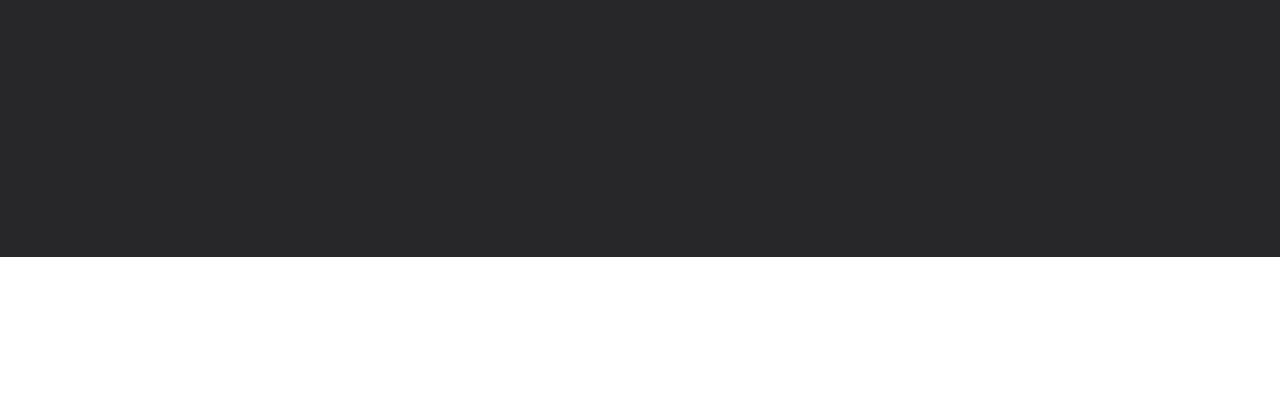
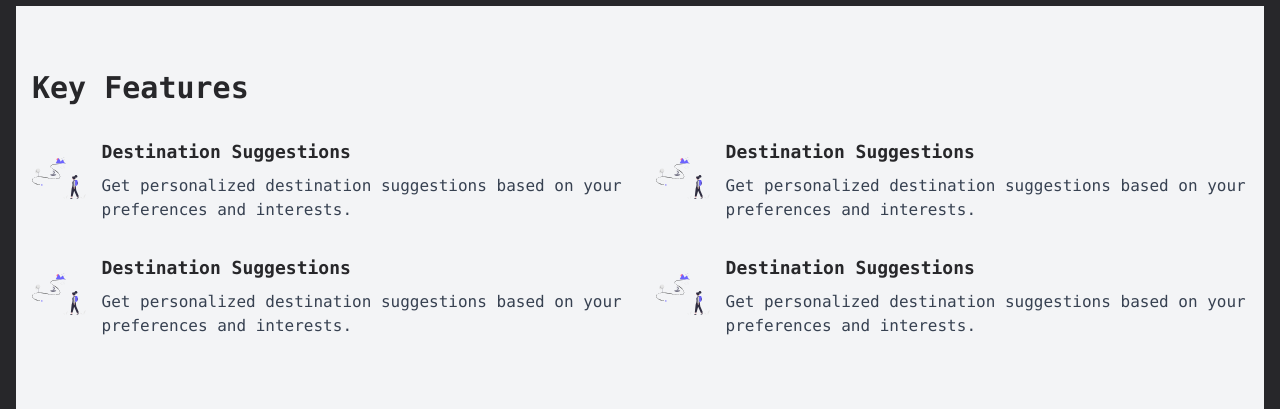
Before and after one commit to MSeutin/travel-tracker, a React (Create React App) app: page / in a window 1280 px wide. Shown: the part 543-952 px from the top of the page. Before the commit the page ends 800 px from the top, so only its background shows below. Built offline with nearby package versions, Linux system fonts and the light colour scheme; no server answers.

Commit message:
added some features in the homepage

```diff
--- /dev/null
+++ b/src/components/Home/AdditionalFeatures.js
@@ -0,0 +1,5 @@
+export default function AdditionalFeatures() {
+  return (
+    <div>AdditionalFeatures</div>
+  )
+}
--- /dev/null
+++ b/src/components/Home/Features.js
@@ -0,0 +1,101 @@
+import adventureImage from "../../images/adventure1.svg";
+
+export default function Features() {
+  return (
+    <section className="py-16 bg-gray-100 text-zinc-800">
+      <div className="mx-auto px-4">
+        <h2 className="text-3xl font-semibold mb-8">Key Features</h2>
+        <div className="flex flex-wrap -mx-4">
+          {/* FEATURE 1  */}
+          <div className="w-full md:w-1/2 px-4 mb-8">
+            <div className="flex items-start">
+              <div className="mr-4">
+                {/* Add your icon here */}
+                <img
+                  src={adventureImage}
+                  alt="Adventure Icon"
+                  className="w-20 h-20"
+                />
+              </div>
+              <div>
+                <h3 className="text-lg font-semibold mb-2">
+                  Destination Suggestions
+                </h3>
+                <p className="text-gray-700">
+                  Get personalized destination suggestions based on your
+                  preferences and interests.
+                </p>
+              </div>
+            </div>
+          </div>
+          {/* FEATURE 2  */}
+          <div className="w-full md:w-1/2 px-4 mb-8">
+            <div className="flex items-start">
+              <div className="mr-4">
+                {/* Add your icon here */}
+                <img
+                  src={adventureImage}
+                  alt="Adventure Icon"
+                  className="w-20 h-20"
+                />
+              </div>
+              <div>
+                <h3 className="text-lg font-semibold mb-2">
+                  Destination Suggestions
+                </h3>
+                <p className="text-gray-700">
+                  Get personalized destination suggestions based on your
+                  preferences and interests.
+                </p>
+              </div>
+            </div>
+          </div>
+          {/* FEATURE 3 */}
+          <div className="w-full md:w-1/2 px-4 mb-8">
+            <div className="flex items-start">
+              <div className="mr-4">
+                {/* Add your icon here */}
+                <img
+                  src={adventureImage}
+                  alt="Adventure Icon"
+                  className="w-20 h-20"
+                />
+              </div>
+              <div>
+                <h3 className="text-lg font-semibold mb-2">
+                  Destination Suggestions
+                </h3>
+                <p className="text-gray-700">
+                  Get personalized destination suggestions based on your
+                  preferences and interests.
+                </p>
+              </div>
+            </div>
+          </div>
+          {/* FEATURE 4 */}
+          <div className="w-full md:w-1/2 px-4 mb-8">
+            <div className="flex items-start">
+              <div className="mr-4">
+                {/* Add your icon here */}
+                <img
+                  src={adventureImage}
+                  alt="Adventure Icon"
+                  className="w-20 h-20"
+                />
+              </div>
+              <div>
+                <h3 className="text-lg font-semibold mb-2">
+                  Destination Suggestions
+                </h3>
+                <p className="text-gray-700">
+                  Get personalized destination suggestions based on your
+                  preferences and interests.
+                </p>
+              </div>
+            </div>
+          </div>
+        </div>
+      </div>
+    </section>
+  );
+}
--- a/src/components/Hero.js
+++ b/src/components/Home/Hero.js
@@ -1,4 +1,4 @@
-import travelImage from "../images/travel1.svg";
+import travelImage from "../../images/travel1.svg";
 
 export default function Hero() {
   return (
--- a/src/pages/Home.js
+++ b/src/pages/Home.js
@@ -1,8 +1,13 @@
-import Hero from '../components/Hero';
+import Hero from '../components/Home/Hero';
+import Features from '../components/Home/Features';
+import AdditionalFeatures from '../components/Home/AdditionalFeatures';
+
 export default function Home() {
   return (
     <div className="px-4 py-8">
       <Hero />
+      <Features />
+      <AdditionalFeatures />
     </div>
   );
 }
```
Also changed, not shown: src/components/Home/Feature.js (added), src/images/adventure1.svg (added), 1 other file (tests, documents, lock files or other folders).
